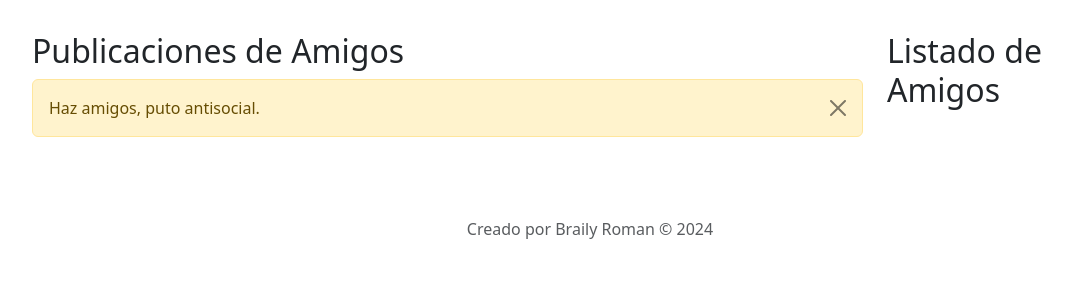
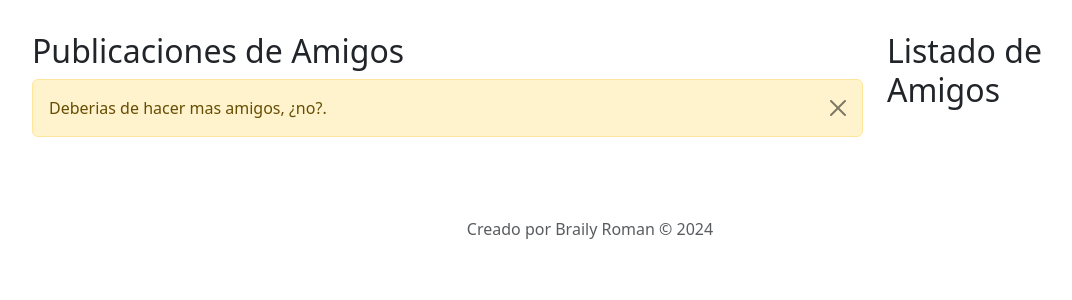
Before and after one commit to Dextron03/Red-Social-Django, a Django app: page /friends/ in a window 1280 px wide. Shown: the part 224-524 px from the top of the page, without its empty margins (50-1122 px from the left). Run offline with Django 5.2, Linux system fonts and the light colour scheme; the visitor is signed in with stand-in values (Sample User, id 1); data that the repository does not hold is empty; some libraries are stand-ins or nearby versions.

Commit message:
Refactorizando codigo

```diff
--- a/services/generate_password.py
+++ b/services/generate_password.py
@@ -5,7 +5,7 @@ class GeneratePassword():
     def __init__(self) -> str:
         pass
 
-    def insert_symbols(self,list_to_fill_out:list):
+    def insert_symbols(self, list_to_fill_out:list):
         [list_to_fill_out.append(i) for i in string.punctuation]
         [list_to_fill_out.append(i) for i in string.ascii_letters]
         return list_to_fill_out
--- a/templates/friends.html
+++ b/templates/friends.html
@@ -63,7 +63,7 @@
                 {% endfor %}
             {% else %}
                 <div class="alert alert-warning alert-dismissible fade show" role="alert">
-                    Haz amigos, puto antisocial.
+                    Deberias de hacer mas amigos, ¿no?.
                     <button type="button" class="btn-close" data-bs-dismiss="alert" aria-label="Close"></button>
                 </div>
             {% endif %}
```
